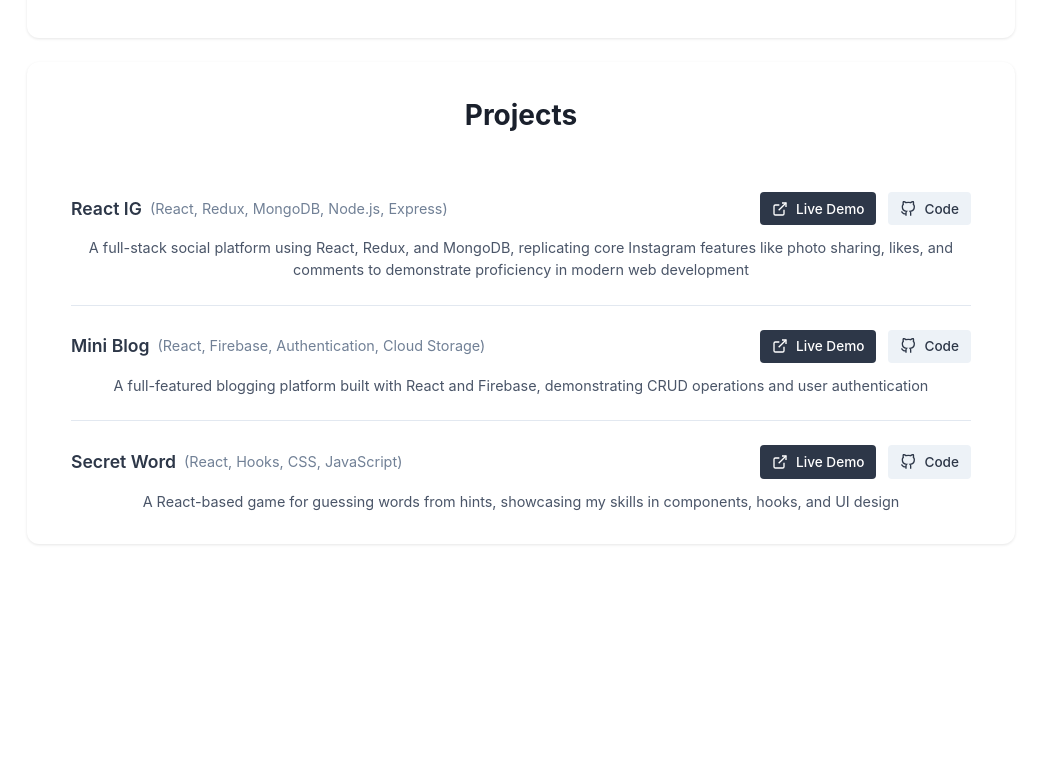
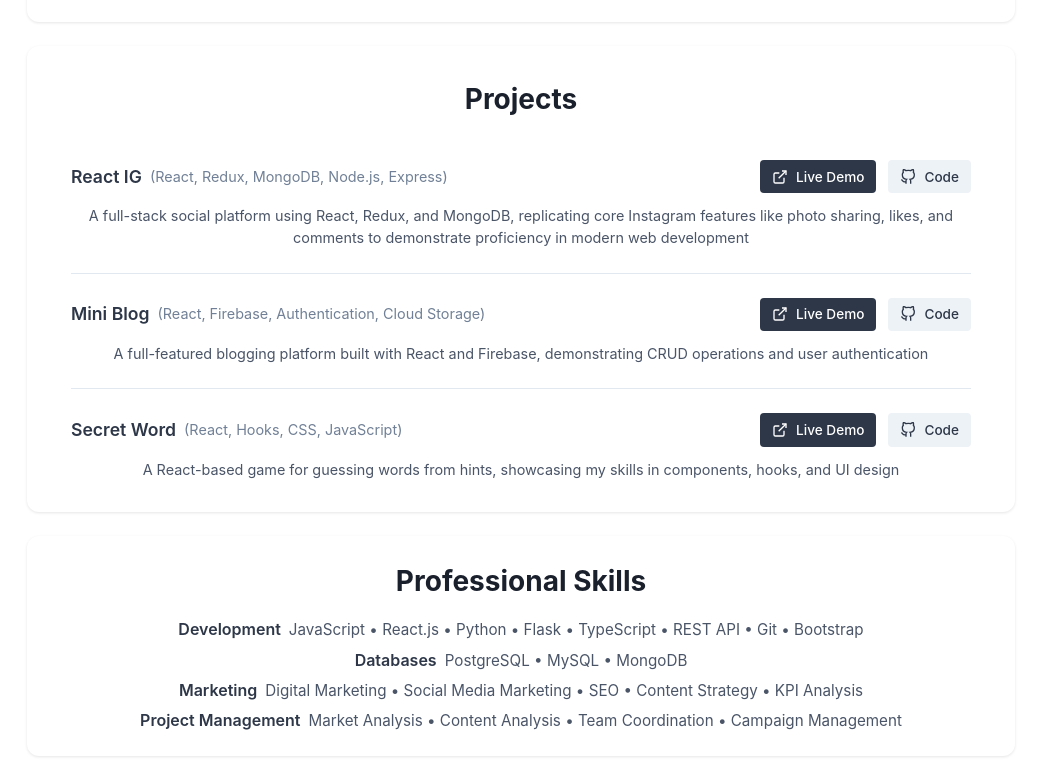
Before and after one commit to rafalebre/interactive-cv, a React (Vite) app: page / in a window 1280 px wide. Shown: the part 1203-1972 px from the top of the page, without its empty margins (119-1160 px from the left). Before the commit the page ends 1779 px from the top, so only its background shows below. Built offline with nearby package versions, Linux system fonts and the light colour scheme.

Commit message:
Skills component final style

```diff
--- a/src/App.tsx
+++ b/src/App.tsx
@@ -2,6 +2,7 @@
 import Header from './components/Header/Header';
 import Experience from './components/Experience/Experience';
 import Projects from './components/Projects/Projects';
+import Skills from './components/Skills/Skills';
 import './App.css';
 
 function App() {
@@ -23,7 +24,8 @@
       <div className="app">
         <Header />
         <Experience isPrintMode={isPrintMode} />
-        <Projects isPrintMode={isPrintMode} />
+        <Projects />
+        <Skills />
       </div>
     </>
   );
--- /dev/null
+++ b/src/components/Skills/Skills.css
@@ -0,0 +1,45 @@
+.skills {
+    padding: 1.5rem 2rem;
+    background: #ffffff;
+    border-radius: 12px;
+    box-shadow: 0 1px 3px rgba(0, 0, 0, 0.1);
+    margin-top: 1.5rem;
+  }
+
+  .section-title {
+    text-align: center;
+    font-size: 1.75rem;
+    color: #1a202c;
+    margin: 0 0 1rem;
+  }
+
+  .skills-container {
+    max-width: 900px;
+    margin: 0 auto;
+  }
+
+  .skill-category {
+    margin-bottom: 0.5rem;
+    line-height: 1.4;
+  }
+
+  .skill-category:last-child {
+    margin-bottom: 0;
+  }
+
+  .category-title {
+    color: #2D3748;
+    font-weight: 600;
+    margin-right: 0.5rem;
+  }
+
+  .skill-items {
+    color: #4A5568;
+    font-size: 0.95rem;
+  }
+
+  @media (max-width: 768px) {
+    .skills {
+      padding: 1rem 1.5rem;
+    }
+  }
--- /dev/null
+++ b/src/components/Skills/Skills.tsx
@@ -0,0 +1,24 @@
+import './Skills.css';
+import { cvData } from '../../data/cvData';
+
+const Skills = () => {
+  const { skills } = cvData;
+
+  return (
+    <section className="skills">
+      <h2 className="section-title">Professional Skills</h2>
+      <div className="skills-container">
+        {skills.map((category, index) => (
+          <div key={index} className="skill-category">
+            <span className="category-title">{category.category}</span>
+            <span className="skill-items">
+              {category.items.join(' • ')}
+            </span>
+          </div>
+        ))}
+      </div>
+    </section>
+  );
+};
+
+export default Skills;
```
